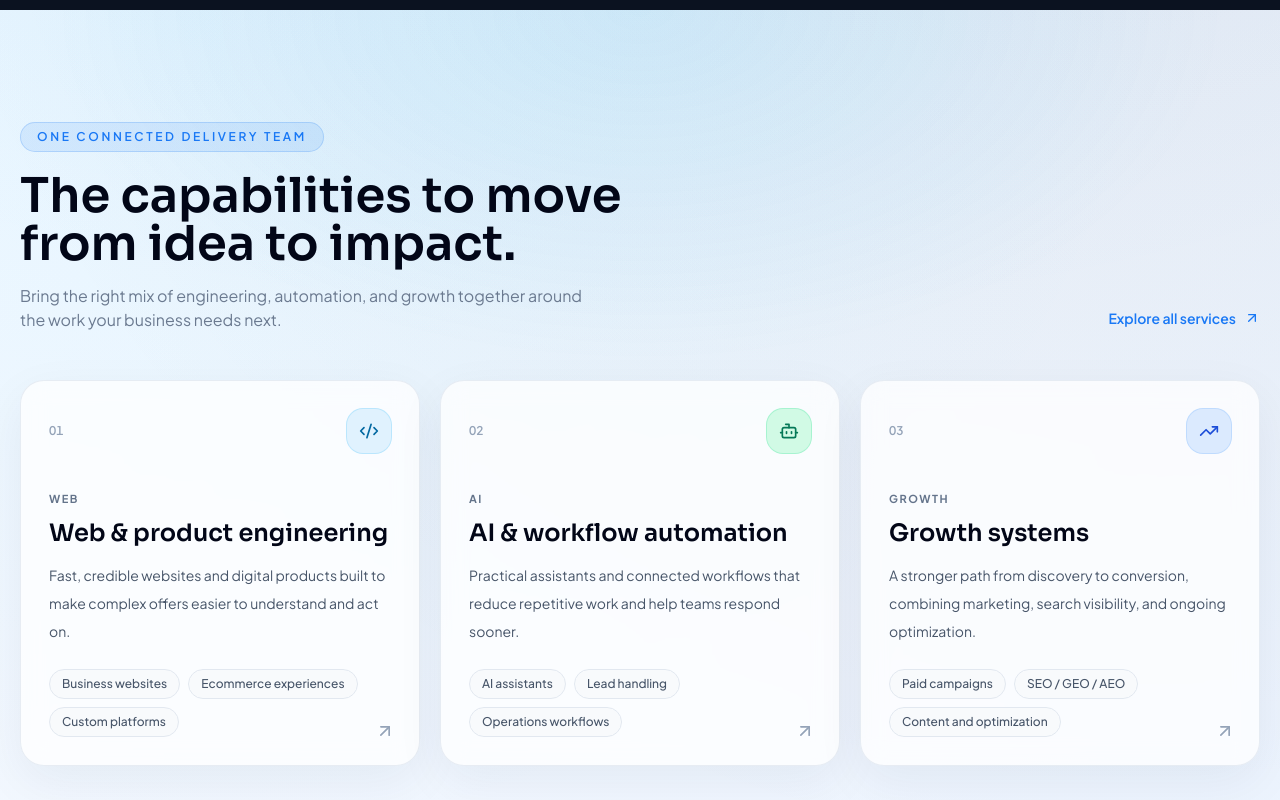
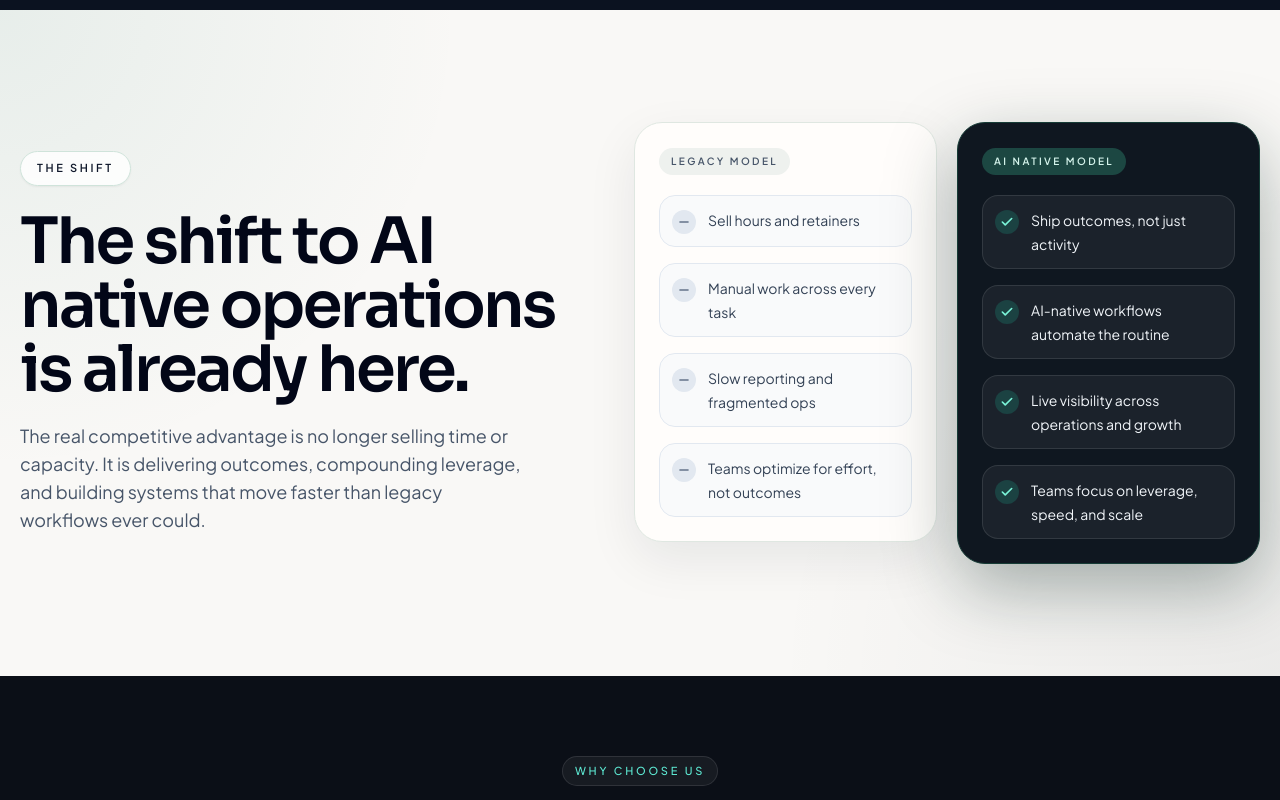
Before and after one commit to mawaisawan2008/test-zepra, a Next.js app: page / in a window 1280 px wide. Shown: the part 1220-2020 px from the top of the page. Built offline with nearby package versions, Linux system fonts and the light colour scheme.

Commit message:
Updated changes

```diff
--- a/app/page.jsx
+++ b/app/page.jsx
@@ -1,5 +1,4 @@
 import { ContactSection } from "@/components/sections/contact-section";
-import { FeaturedServices } from "@/components/sections/featured-services";
 import { HomeHero } from "@/components/sections/home-hero";
 import { MetricsStrip } from "@/components/sections/metrics-strip";
 import { TestimonialsSection } from "@/components/sections/testimonials-section";
@@ -33,7 +32,6 @@ export default function HomePage() {
       />
       <HomeHero />
       <MetricsStrip />
-      <FeaturedServices />
       <TheShiftSection />
       <WhyUs />
       <TestimonialsSection />
--- a/components/sections/featured-services.jsx
+++ /dev/null
@@ -1,116 +0,0 @@
-import Link from "next/link";
-import { ArrowUpRight, Bot, Code2, TrendingUp } from "lucide-react";
-
-const serviceCards = [
-  {
-    number: "01",
-    title: "Web & product engineering",
-    category: "Web",
-    description:
-      "Fast, credible websites and digital products built to make complex offers easier to understand and act on.",
-    points: ["Business websites", "Ecommerce experiences", "Custom platforms"],
-    icon: Code2,
-    href: "/website-development",
-    tone: "text-sky-700 bg-sky-100 ring-sky-200",
-  },
-  {
-    number: "02",
-    title: "AI & workflow automation",
-    category: "AI",
-    description:
-      "Practical assistants and connected workflows that reduce repetitive work and help teams respond sooner.",
-    points: ["AI assistants", "Lead handling", "Operations workflows"],
-    icon: Bot,
-    href: "/services#ai-agents-bots",
-    tone: "text-emerald-700 bg-emerald-100 ring-emerald-200",
-  },
-  {
-    number: "03",
-    title: "Growth systems",
-    category: "Growth",
-    description:
-      "A stronger path from discovery to conversion, combining marketing, search visibility, and ongoing optimization.",
-    points: ["Paid campaigns", "SEO / GEO / AEO", "Content and optimization"],
-    icon: TrendingUp,
-    href: "/social-media-marketing",
-    tone: "text-blue-700 bg-blue-100 ring-blue-200",
-  },
-];
-
-export function FeaturedServices() {
-  return (
-    <section id="featured-services" className="section-shell relative isolate overflow-hidden">
-      <div className="pointer-events-none absolute inset-x-0 top-0 -z-10 h-96 bg-[radial-gradient(ellipse_at_50%_0%,rgba(56,198,255,0.1),transparent_65%)]" />
-      <div className="container">
-        <div className="flex flex-col gap-6 lg:flex-row lg:items-end lg:justify-between">
-          <div className="max-w-2xl">
-            <div className="eyebrow">One connected delivery team</div>
-            <h2 className="mt-5 font-display text-3xl font-semibold leading-tight text-slate-950 sm:text-4xl lg:text-5xl">
-              The capabilities to move from idea to impact.
-            </h2>
-            <p className="muted-copy mt-4 max-w-xl">
-              Bring the right mix of engineering, automation, and growth
-              together around the work your business needs next.
-            </p>
-          </div>
-          <Link
-            href="/services"
-            className="group inline-flex w-fit items-center gap-2 pb-1 text-sm font-semibold text-primary transition-colors hover:text-slate-950"
-          >
-            Explore all services
-            <ArrowUpRight className="h-4 w-4 transition-transform group-hover:-translate-y-0.5 group-hover:translate-x-0.5" />
-          </Link>
-        </div>
-
-        <div className="mt-10 grid gap-4 md:grid-cols-3 lg:mt-12 lg:gap-5">
-          {serviceCards.map((service) => {
-            const Icon = service.icon;
-
-            return (
-              <Link
-                key={service.number}
-                href={service.href}
-                className="group rounded-[24px] focus-visible:outline-none focus-visible:ring-2 focus-visible:ring-primary focus-visible:ring-offset-4"
-              >
-                <article className="relative flex h-full min-h-[330px] flex-col overflow-hidden rounded-[24px] border border-slate-200/80 bg-white/75 p-6 shadow-[0_16px_50px_rgba(15,35,65,0.06)] backdrop-blur-md transition-all duration-300 hover:-translate-y-1.5 hover:border-sky-200 hover:bg-white hover:shadow-[0_24px_60px_rgba(15,35,65,0.12)] sm:p-7">
-                  <div className="flex items-center justify-between">
-                    <span className="text-xs font-semibold tabular-nums text-slate-400">
-                      {service.number}
-                    </span>
-                    <span className={`flex h-11 w-11 items-center justify-center rounded-2xl ring-1 ${service.tone}`}>
-                      <Icon className="h-5 w-5" />
-                    </span>
-                  </div>
-                  <div className="mt-8">
-                    <span className="text-[11px] font-bold uppercase tracking-[0.14em] text-slate-500">
-                      {service.category}
-                    </span>
-                    <h3 className="mt-2 font-display text-xl font-semibold leading-snug text-slate-950 sm:text-2xl">
-                      {service.title}
-                    </h3>
-                    <p className="mt-3 text-sm leading-7 text-slate-600">
-                      {service.description}
-                    </p>
-                  </div>
-                  <ul className="mt-auto flex flex-wrap gap-2 pt-6">
-                    {service.points.map((point) => (
-                      <li
-                        key={point}
-                        className="rounded-full border border-slate-200 bg-slate-50 px-3 py-1.5 text-xs font-medium text-slate-600"
-                      >
-                        {point}
-                      </li>
-                    ))}
-                  </ul>
-                  <div className="pointer-events-none absolute bottom-6 right-6 text-slate-400 transition-all duration-300 group-hover:translate-x-1 group-hover:-translate-y-1 group-hover:text-primary">
-                    <ArrowUpRight className="h-5 w-5" />
-                  </div>
-                </article>
-              </Link>
-            );
-          })}
-        </div>
-      </div>
-    </section>
-  );
-}
```
